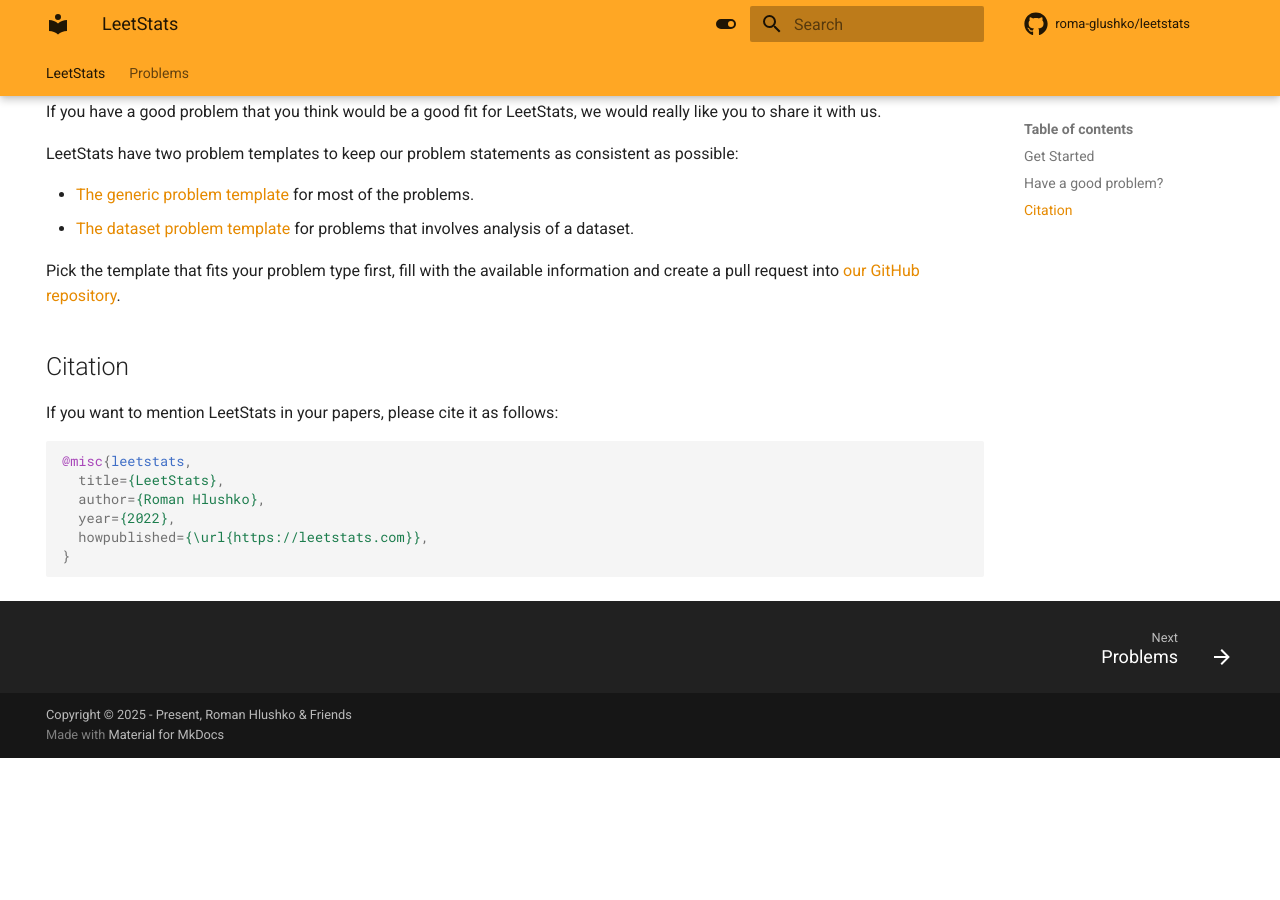
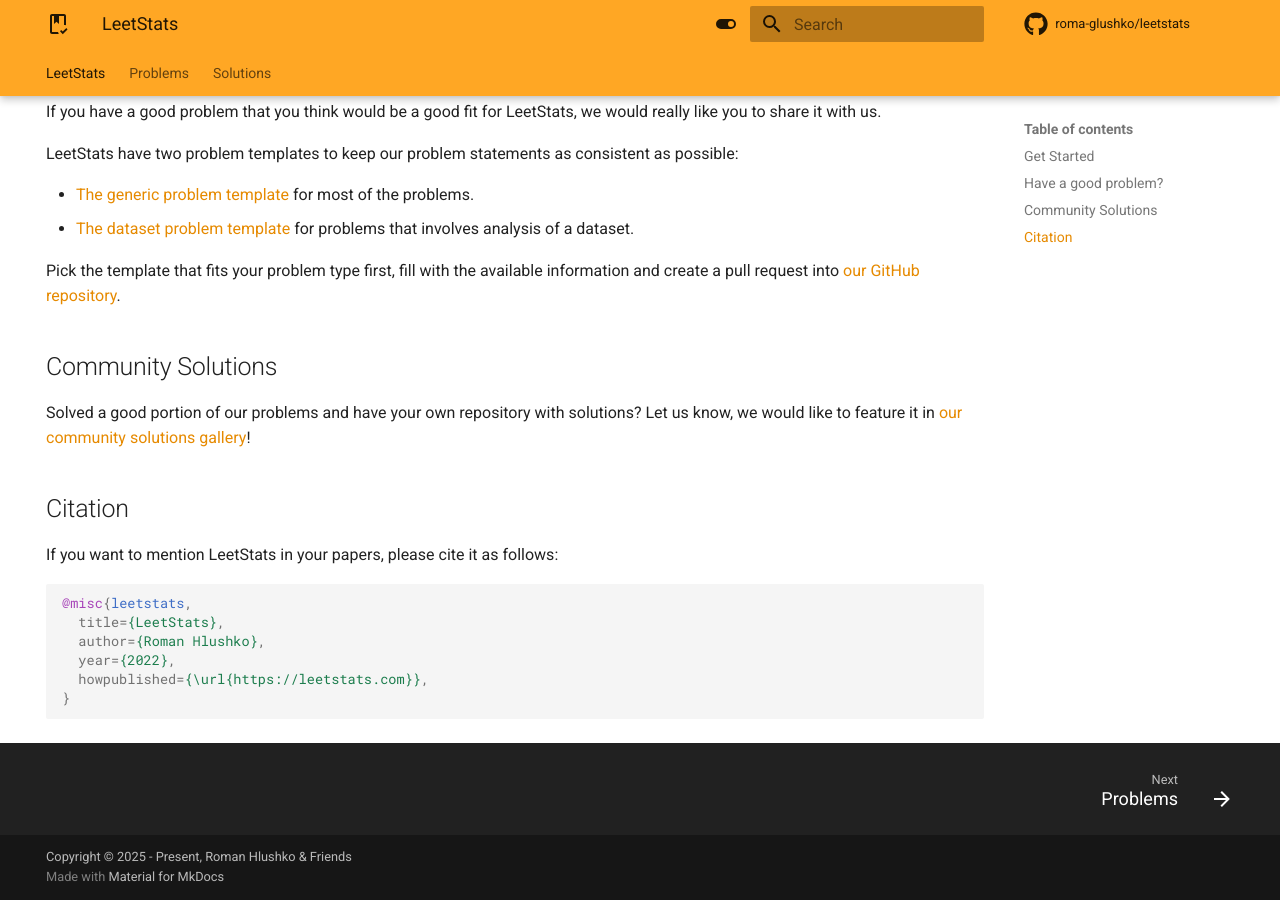
Before and after one commit to roma-glushko/leetstats, an MkDocs documentation site: the page built from docs/index.md, in a window 1280 px wide and 900 px high, scrolled down 558 px. Built offline with MkDocs 1.6.1 and Material for MkDocs 9.7.7, drawn with Linux system fonts in a browser that asks for light colours; comment, search, counter and statistics services are not loaded; before the commit the page ends 1316 px from its top, so only the background shows below that.

```diff
--- a/docs/index.md
+++ b/docs/index.md
@@ -31,6 +31,11 @@ LeetStats have two problem templates to keep our problem statements as consisten
 
 Pick the template that fits your problem type first, fill with the available information and create a pull request into [our GitHub repository](https://github.com/roma-glushko/leetstats).
 
+## Community Solutions
+
+Solved a good portion of our problems and have your own repository with solutions?
+Let us know, we would like to feature it in [our community solutions gallery]()!
+
 ## Citation
 
 If you want to mention LeetStats in your papers, please cite it as follows:
--- a/mkdocs.yml
+++ b/mkdocs.yml
@@ -25,6 +25,7 @@ theme:
         name: Switch to light mode
   icon:
     repo: fontawesome/brands/github
+    logo: material/book-check-outline
   features:
     - search.suggest
     - search.highlight
@@ -69,3 +70,5 @@ nav:
   - Problems:
     - problems/index.md
     - problems/spell-checker.md
+  - Solutions:
+    - solutions/index.md
```
Also changed, not shown: docs/problems/random-or-not.md (added, +32 -0 lines), docs/problems/spell-checker.md (+2 -1 lines), docs/solutions/index.md (added, +8 -0 lines).
